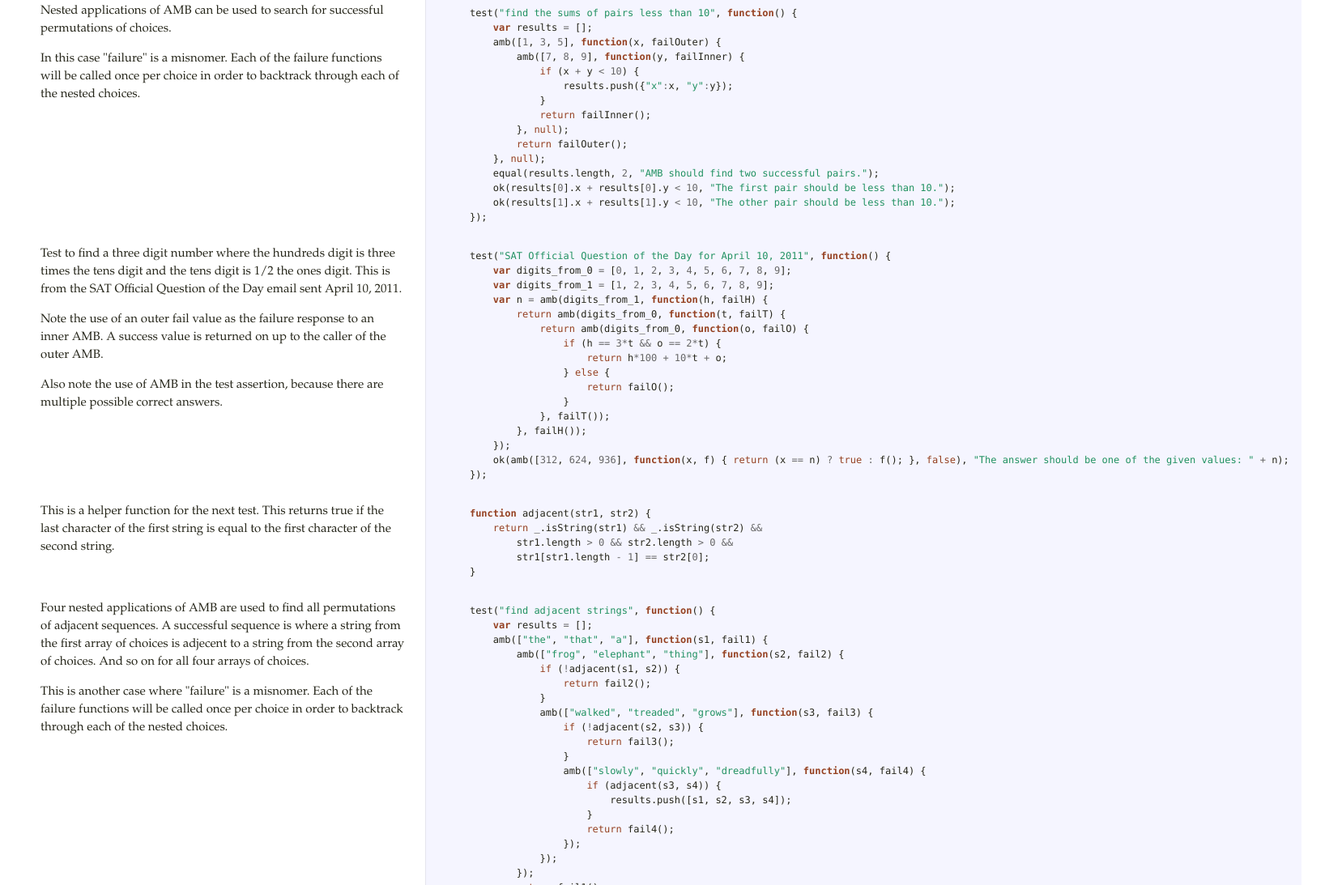
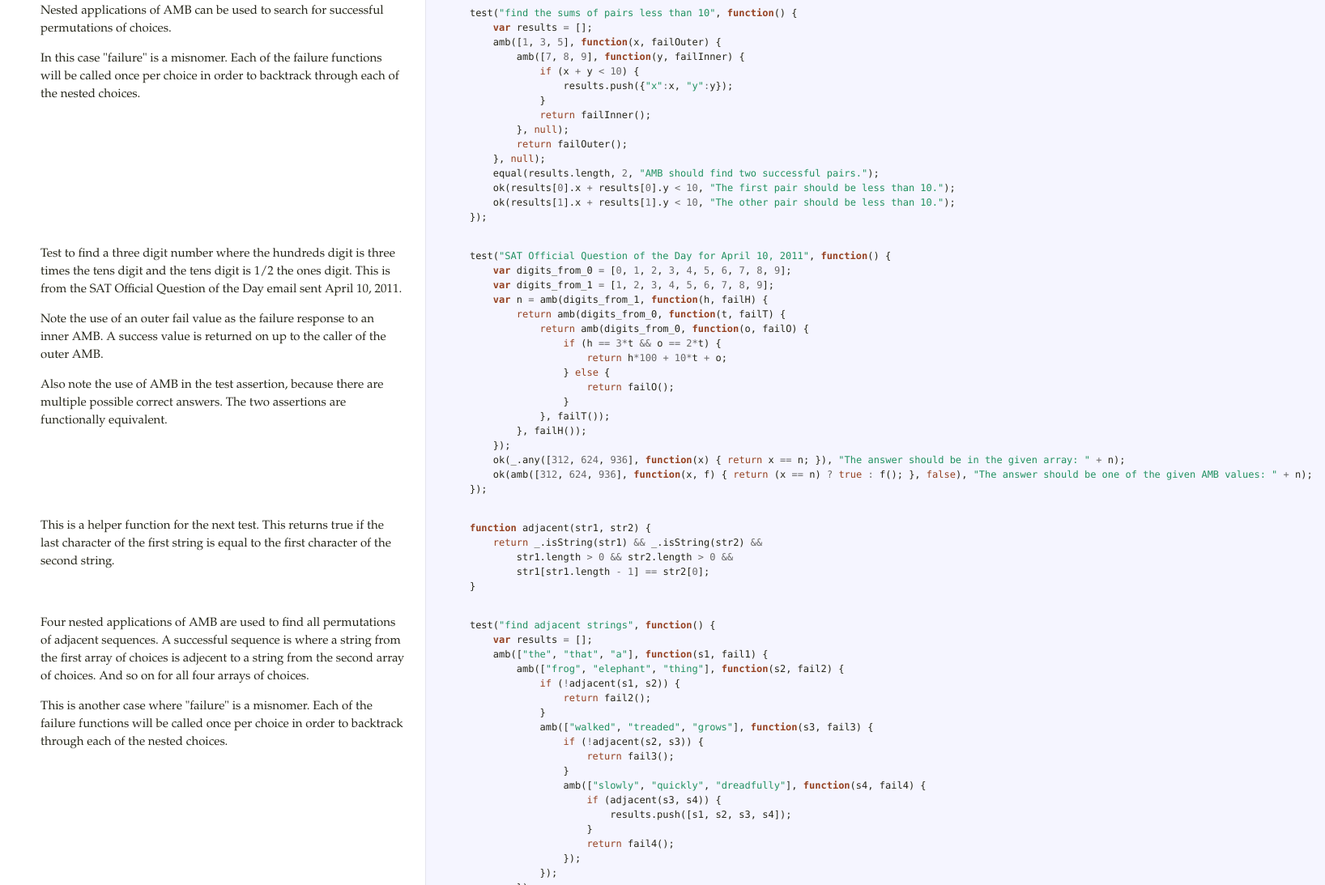
Before and after one commit to patrickdlogan/ambjs, a plain HTML site: page docs/amb-test.html in a window 1280 px wide. Shown: the part 704-1797 px from the top of the page at 81% size, 1636 px wide, since content can reach past the window. Drawn offline with Linux system fonts and the light colour scheme.

Commit message:
Updated the docco's again.

```diff
--- a/docs/amb-test.html
+++ b/docs/amb-test.html
@@ -48,7 +48,8 @@ an inner AMB. A success value is returned on up to the caller
 of the outer AMB.</p>
 
 <p>Also note the use of AMB in the test assertion, because there
-are multiple possible correct answers.</p>             </td>             <td class="code">               <div class="highlight"><pre>    <span class="nx">test</span><span class="p">(</span><span class="s2">&quot;SAT Official Question of the Day for April 10, 2011&quot;</span><span class="p">,</span> <span class="kd">function</span><span class="p">()</span> <span class="p">{</span>
+are multiple possible correct answers. The two assertions are
+functionally equivalent.</p>             </td>             <td class="code">               <div class="highlight"><pre>    <span class="nx">test</span><span class="p">(</span><span class="s2">&quot;SAT Official Question of the Day for April 10, 2011&quot;</span><span class="p">,</span> <span class="kd">function</span><span class="p">()</span> <span class="p">{</span>
 	<span class="kd">var</span> <span class="nx">digits_from_0</span> <span class="o">=</span> <span class="p">[</span><span class="mi">0</span><span class="p">,</span> <span class="mi">1</span><span class="p">,</span> <span class="mi">2</span><span class="p">,</span> <span class="mi">3</span><span class="p">,</span> <span class="mi">4</span><span class="p">,</span> <span class="mi">5</span><span class="p">,</span> <span class="mi">6</span><span class="p">,</span> <span class="mi">7</span><span class="p">,</span> <span class="mi">8</span><span class="p">,</span> <span class="mi">9</span><span class="p">];</span>
 	<span class="kd">var</span> <span class="nx">digits_from_1</span> <span class="o">=</span> <span class="p">[</span><span class="mi">1</span><span class="p">,</span> <span class="mi">2</span><span class="p">,</span> <span class="mi">3</span><span class="p">,</span> <span class="mi">4</span><span class="p">,</span> <span class="mi">5</span><span class="p">,</span> <span class="mi">6</span><span class="p">,</span> <span class="mi">7</span><span class="p">,</span> <span class="mi">8</span><span class="p">,</span> <span class="mi">9</span><span class="p">];</span>
 	<span class="kd">var</span> <span class="nx">n</span> <span class="o">=</span> <span class="nx">amb</span><span class="p">(</span><span class="nx">digits_from_1</span><span class="p">,</span> <span class="kd">function</span><span class="p">(</span><span class="nx">h</span><span class="p">,</span> <span class="nx">failH</span><span class="p">)</span> <span class="p">{</span>
@@ -62,7 +63,8 @@ are multiple possible correct answers.</p>             </td>             <td cla
 		<span class="p">},</span> <span class="nx">failT</span><span class="p">());</span>
 	    <span class="p">},</span> <span class="nx">failH</span><span class="p">());</span>
 	<span class="p">});</span>
-	<span class="nx">ok</span><span class="p">(</span><span class="nx">amb</span><span class="p">([</span><span class="mi">312</span><span class="p">,</span> <span class="mi">624</span><span class="p">,</span> <span class="mi">936</span><span class="p">],</span> <span class="kd">function</span><span class="p">(</span><span class="nx">x</span><span class="p">,</span> <span class="nx">f</span><span class="p">)</span> <span class="p">{</span> <span class="k">return</span> <span class="p">(</span><span class="nx">x</span> <span class="o">==</span> <span class="nx">n</span><span class="p">)</span> <span class="o">?</span> <span class="kc">true</span> <span class="o">:</span> <span class="nx">f</span><span class="p">();</span> <span class="p">},</span> <span class="kc">false</span><span class="p">),</span> <span class="s2">&quot;The answer should be one of the given values: &quot;</span> <span class="o">+</span> <span class="nx">n</span><span class="p">);</span>
+	<span class="nx">ok</span><span class="p">(</span><span class="nx">_</span><span class="p">.</span><span class="nx">any</span><span class="p">([</span><span class="mi">312</span><span class="p">,</span> <span class="mi">624</span><span class="p">,</span> <span class="mi">936</span><span class="p">],</span> <span class="kd">function</span><span class="p">(</span><span class="nx">x</span><span class="p">)</span> <span class="p">{</span> <span class="k">return</span> <span class="nx">x</span> <span class="o">==</span> <span class="nx">n</span><span class="p">;</span> <span class="p">}),</span> <span class="s2">&quot;The answer should be in the given array: &quot;</span> <span class="o">+</span> <span class="nx">n</span><span class="p">);</span>
+	<span class="nx">ok</span><span class="p">(</span><span class="nx">amb</span><span class="p">([</span><span class="mi">312</span><span class="p">,</span> <span class="mi">624</span><span class="p">,</span> <span class="mi">936</span><span class="p">],</span> <span class="kd">function</span><span class="p">(</span><span class="nx">x</span><span class="p">,</span> <span class="nx">f</span><span class="p">)</span> <span class="p">{</span> <span class="k">return</span> <span class="p">(</span><span class="nx">x</span> <span class="o">==</span> <span class="nx">n</span><span class="p">)</span> <span class="o">?</span> <span class="kc">true</span> <span class="o">:</span> <span class="nx">f</span><span class="p">();</span> <span class="p">},</span> <span class="kc">false</span><span class="p">),</span> <span class="s2">&quot;The answer should be one of the given AMB values: &quot;</span> <span class="o">+</span> <span class="nx">n</span><span class="p">);</span>
     <span class="p">});</span></pre></div>             </td>           </tr>                               <tr id="section-6">             <td class="docs">               <div class="pilwrap">                 <a class="pilcrow" href="#section-6">&#182;</a>               </div>               <p>This is a helper function for the next test. This returns true
 if the last character of the first string is equal to the first
 character of the second string.</p>             </td>             <td class="code">               <div class="highlight"><pre>    <span class="kd">function</span> <span class="nx">adjacent</span><span class="p">(</span><span class="nx">str1</span><span class="p">,</span> <span class="nx">str2</span><span class="p">)</span> <span class="p">{</span>
```
